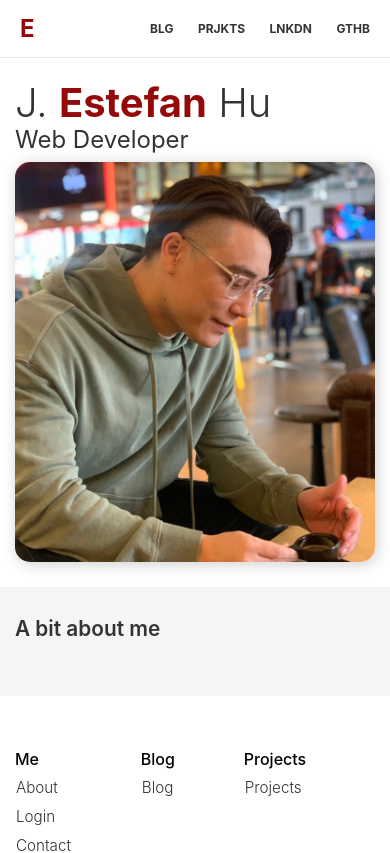
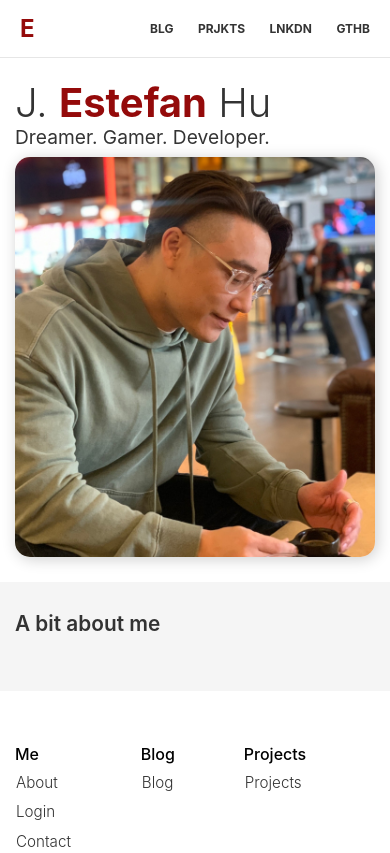
Before and after one commit to EstefanHu/portfolio, a Next.js app: page / in a window 390 px wide. Shown: the top 853 px of the page. Built offline with nearby package versions, Linux system fonts and the light colour scheme.

Commit message:
updated hero

```diff
--- a/src/app/(landing)/(about)/landing.module.scss
+++ b/src/app/(landing)/(about)/landing.module.scss
@@ -37,9 +37,13 @@
       position: relative;
     }
 
-    @media only screen and (max-width: 610px) {
+    @media only screen and (max-width: 615px) {
       h1 {
         font-size: 2.5rem;
+      }
+
+      h2 {
+        font-size: 1.2rem;
       }
 
       .imageWrapper {
@@ -52,7 +56,7 @@
       }
     }
 
-    @media only screen and (max-width: 505px) {
+    @media only screen and (max-width: 510px) {
       padding-top: 25px;
       flex-direction: column;
 
--- a/src/app/(landing)/(about)/page.tsx
+++ b/src/app/(landing)/(about)/page.tsx
@@ -9,7 +9,7 @@ export default function Home() {
           <h1>
             J. <span>Estefan</span> Hu
           </h1>
-          <h2>Web Developer</h2>
+          <h2>Dreamer. Gamer. Developer.</h2>
         </div>
 
         <div className={styles.imageWrapper}>
```
